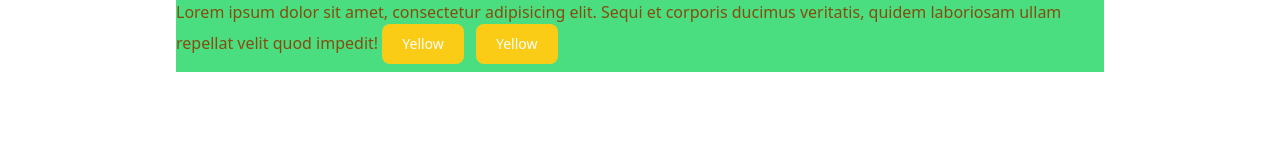
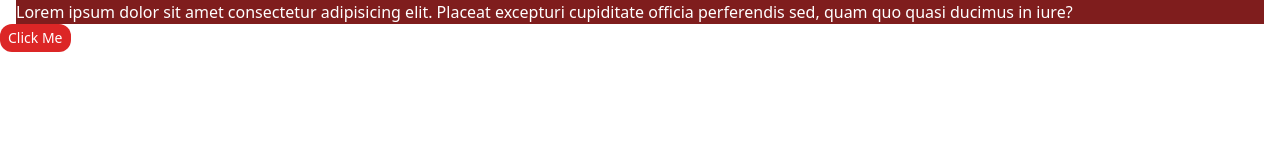
Before and after one commit to rushabh782/TailwindCSS-Tutorial, a website built with Vite: page index.html in a window 1280 px wide. Built offline with nearby package versions, Linux system fonts and the light colour scheme.

Commit message:
added 2 files for Tailwind 8(index.html,style.css)

```diff
--- a/index.html
+++ b/index.html
@@ -7,10 +7,7 @@
     <title>Document</title>
 </head>
 <body>
-    <div class="text-vic mx-44 bg-red-900 text-white">Lorem ipsum dolor sit amet, consectetur adipisicing elit. Sequi et corporis ducimus veritatis, quidem laboriosam ullam repellat velit quod impedit!
-        <button type="button" class="btn">Yellow</button>
-        <button type="button" class="btn hover:bg-green-700">Yellow</button>
-    </div>
-
+    <div class="mx-4 bg-red-900 text-white">Lorem ipsum dolor sit amet consectetur adipisicing elit. Placeat excepturi cupiditate officia perferendis sed, quam quo quasi ducimus in iure?</div>
+    <button class="btn">Click Me</button>
 </body>
 </html>
--- a/style.css
+++ b/style.css
@@ -1,11 +1,9 @@
 @tailwind base;
 @tailwind components;
+@tailwind utilities;
 
-.btn{
-    @apply text-white bg-yellow-400 hover:bg-yellow-500 focus:ring-4 focus:ring-yellow-300 font-medium rounded-lg text-sm px-5 py-2.5 me-2 mb-2 dark:focus:ring-yellow-900;
+@layer utilities{
+    .btn{
+        @apply text-white bg-red-600 rounded-xl px-2 py-1 text-sm;
+    }
 }
-
-@tailwind utilities;
-.text-vic{
-    @apply text-yellow-800 bg-green-400;
-}
```
